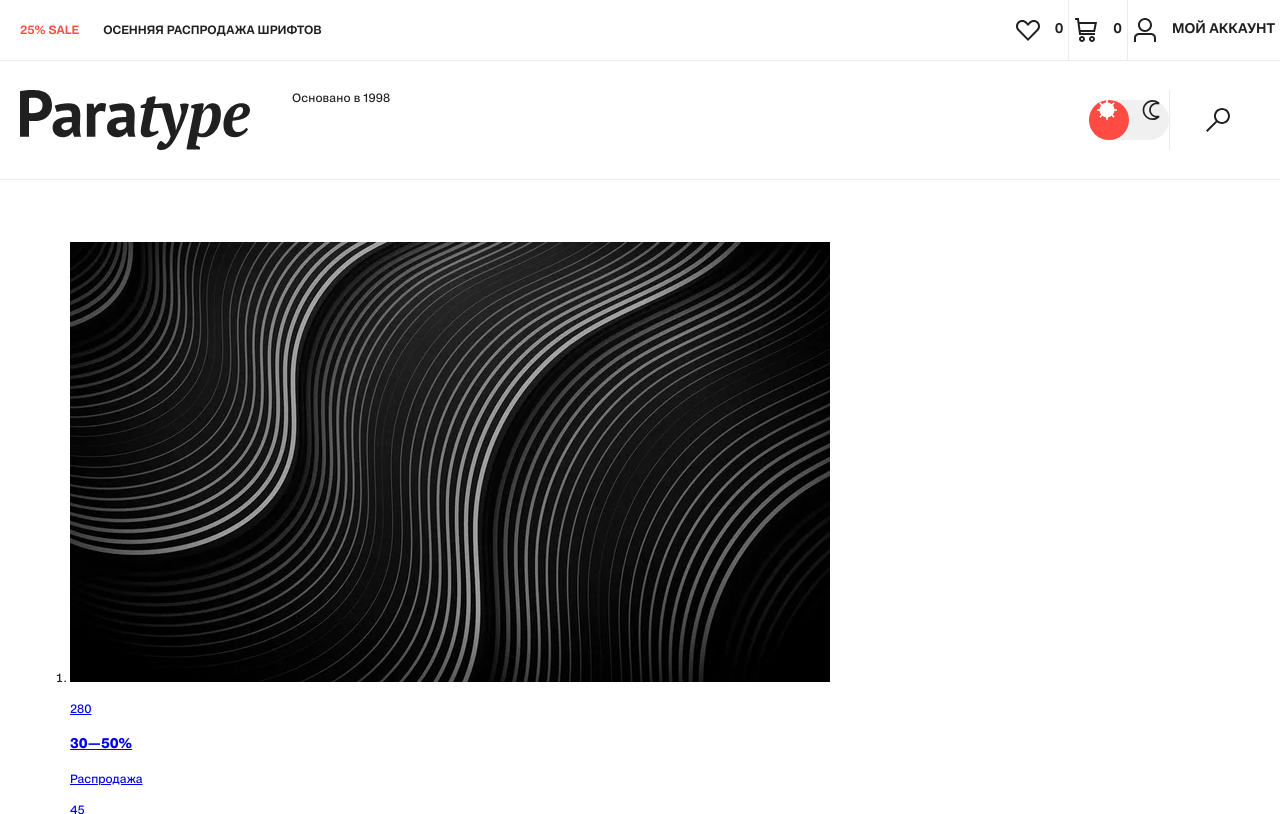
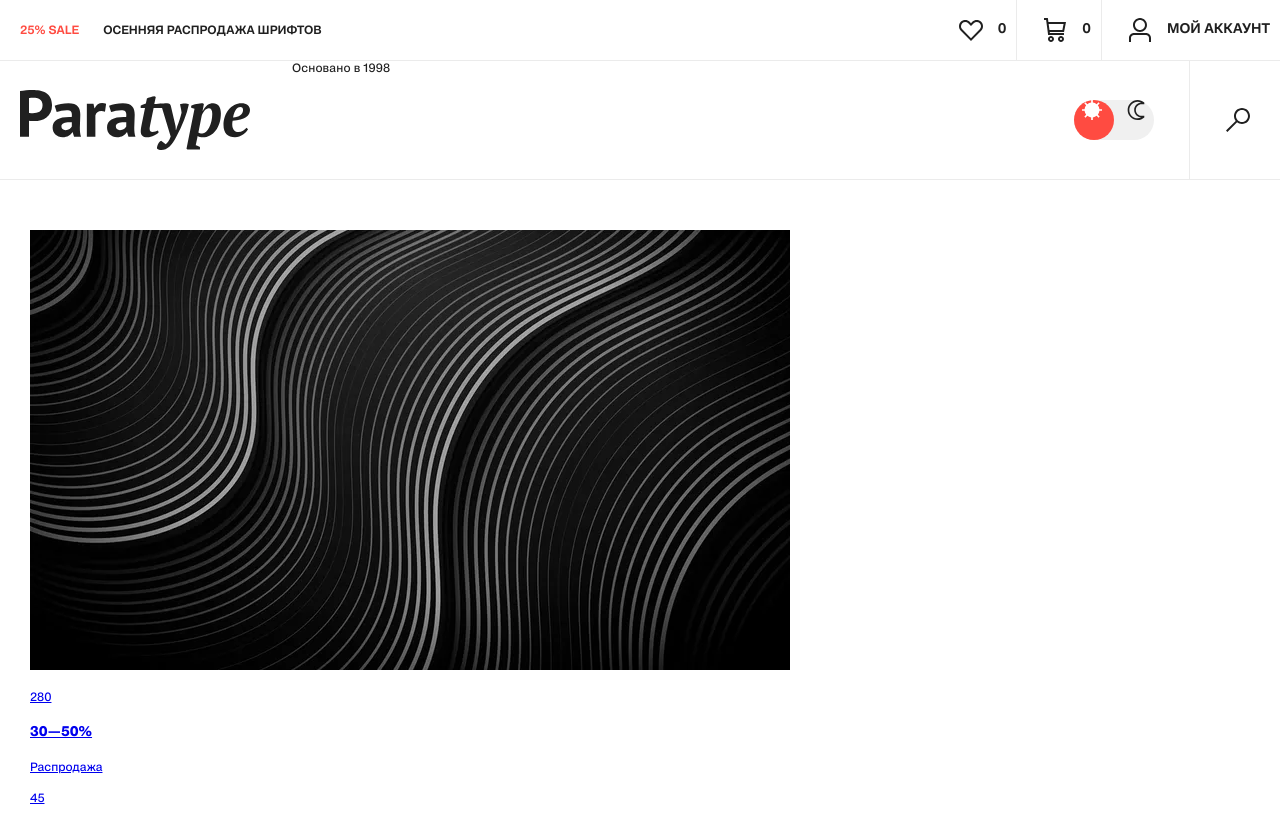
Before and after one commit to TatianaSenatorova/paratype, a website built with Vite: page src/index.html in a window 1280 px wide. Shown: the top 814 px of the page. Built offline with nearby package versions, Linux system fonts and the light colour scheme.

Commit message:
feat: добавляем файлы для свайпера

```diff
--- a/src/index.html
+++ b/src/index.html
@@ -28,7 +28,7 @@
             <a class="logo__image" href="#">
               <picture>
                 <source
-                  media="(min-width: 768px)"
+                  media="(min-width: 1024px)"
                   srcset="images/logo-tablet.svg"
                   type="image/svg+xml"
                   width="230"
@@ -173,10 +173,10 @@
       <section class="promo">
         <div class="container">
           <h2 class="visually-hidden">Лучшие предложения</h2>
-          <div class="promo__slider slider">
-            <ol class="promo__list slider__list">
-              <li class="slider__item">
-                <a class="promo__slide-container promo-card promo-card--dark special-offer" href="#">
+          <div class="promo__swiper swiper" data-promo-swiper>
+            <div class="swiper__wrapper swiper-wrapper">
+              <div class="swiper__slide swiper-slide">
+                <a class="promo-card promo-card--dark" href="#">
                   <div class="promo-card__image-wrapper">
                     <picture>
                       <source
@@ -204,16 +204,18 @@
                         alt="Белые линии на черном фоне." />
                     </picture>
                   </div>
+
                   <div class="promo-card__content">
-                    <p class="font-count">280</p>
+                    <p class="promo-card__font-count">280</p>
                     <h3 class="promo-card__slogan">30—50%</h3>
                     <p class="promo-card__description">Распродажа</p>
                   </div>
+
                   <p class="special-offer__count">45</p>
                 </a>
-              </li>
-              <li class="slider__item">
-                <a class="promo__slide-container promo-card promo-card--pragmatica-next" href="#">
+              </div>
+              <div class="swiper__slide swiper-slide">
+                <a class="promo-card promo-card--pragmatica-next" href="#">
                   <div class="promo-card__image-wrapper">
                     <picture>
                       <source
@@ -251,25 +253,14 @@
                     </picture>
                   </div>
                   <div class="promo-card__content">
-                    <p class="font-count">20</p>
+                    <p class="promo-card__font-count">20</p>
                     <h3 class="promo-card__slogan">PRAGMATICA <br />NEXT</h3>
                     <p class="promo-card__description">Хиты продаж</p>
                   </div>
                 </a>
-              </li>
-            </ol>
-            <ol class="promo__pagination slider__pagination slider-pagination">
-              <li class="slider-pagination__item">
-                <button class="slider-pagination__button slider-pagination__button--current" type="button">
-                  <span class="visually-hidden">Первый слайд.</span>
-                </button>
-              </li>
-              <li class="slider-pagination__item">
-                <button class="slider-pagination__button" type="button">
-                  <span class="visually-hidden">Второй слайд.</span>
-                </button>
-              </li>
-            </ol>
+              </div>
+            </div>
+            <div class="promo__pagination swiper__pagination swiper-pagination" data-promo-swiper-pagination></div>
           </div>
         </div>
       </section>
--- a/src/styles/blocks/header.scss
+++ b/src/styles/blocks/header.scss
@@ -144,17 +144,12 @@
 
     &__bar {
       align-items: stretch;
-      padding: 30px $container-padding-tablet;
-    }
-
-    &__controls {
-      margin-left: auto;
-      display: flex;
-      align-items: center;
+      padding: 0 $container-padding-tablet;
+      min-height: 120px;
     }
 
     &__theme {
-      margin-bottom: 0;
+      margin: 0 35px 0 0;
     }
   }
 }
--- a/src/styles/blocks/search.scss
+++ b/src/styles/blocks/search.scss
@@ -7,7 +7,8 @@
   border-left: 1px solid $color-whisper;
 
   @include vp-1024 {
-    padding: 10px 30px 10px 36px;
+    height: 100%;
+    padding: 10px 10px 10px 36px;
   }
 
   &__svg {
--- a/src/styles/global/_mixins.scss
+++ b/src/styles/global/_mixins.scss
@@ -94,8 +94,9 @@
   align-items: center;
   justify-content: center;
 
-  @include vp-768 {
+  @include vp-1024 {
     width: unset;
+    padding: 5px 10px 5px 26px;
     gap: 15px;
   }
 }
@@ -105,7 +106,7 @@
   height: 20px;
   flex-shrink: 0;
 
-  @include vp-768 {
+  @include vp-1024 {
     width: 24px;
     height: 24px;
   }
```
Also changed, not shown: src/js/vendor/swiper.min.js (added), src/styles/vendor/swiper.min.css (added).
